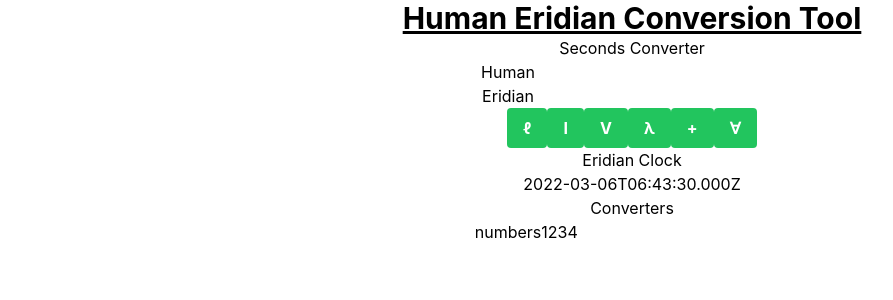
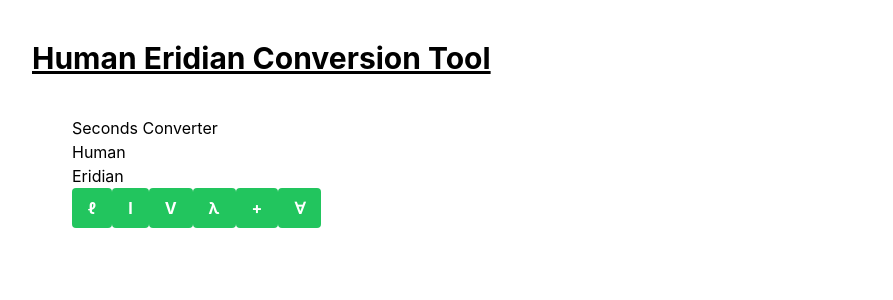
Before and after one commit to AlexGaiser/project_hail_mary, a React (Create React App) app in the folder client/: page / in a window 1280 px wide. Shown: the top 300 px of the page, without its empty margins (8-901 px from the left). Built offline with nearby package versions, Linux system fonts and the light colour scheme; no server answers.

Commit message:
remove extra components from main page

```diff
--- a/client/src/App.tsx
+++ b/client/src/App.tsx
@@ -1,31 +1,17 @@
 import React, { useEffect } from 'react';
-import './App.css';
-import { EridianClock } from './components/EridianClock';
-import { fetchHumanNumberToEridian } from './services/converters.service';
-import { Input } from './shared/Input';
+// import './App.css';
+import { fetchHumanNumberToEridian } from './services/api/conversion.service';
 import SecondsConverter from './views/Converters/SecondsConverter';
 
 function App() {
-  useEffect(() => {
-    fetchHumanNumberToEridian(123).then((data) => console.log(data));
-  });
-
   return (
-    <div className="App">
+    <div className="App p-10">
       <h1 className="text-3xl font-bold underline">
         Human Eridian Conversion Tool
       </h1>
-      <SecondsConverter />
-
-      <h2>Eridian Clock</h2>
-      <EridianClock />
-      <h2>Converters</h2>
-
-      <Input
-        label="numbers"
-        value="1234"
-        onChange={() => console.log('hello')}
-      />
+      <div className="w-1/2 p-10">
+        <SecondsConverter />
+      </div>
     </div>
   );
 }
```
